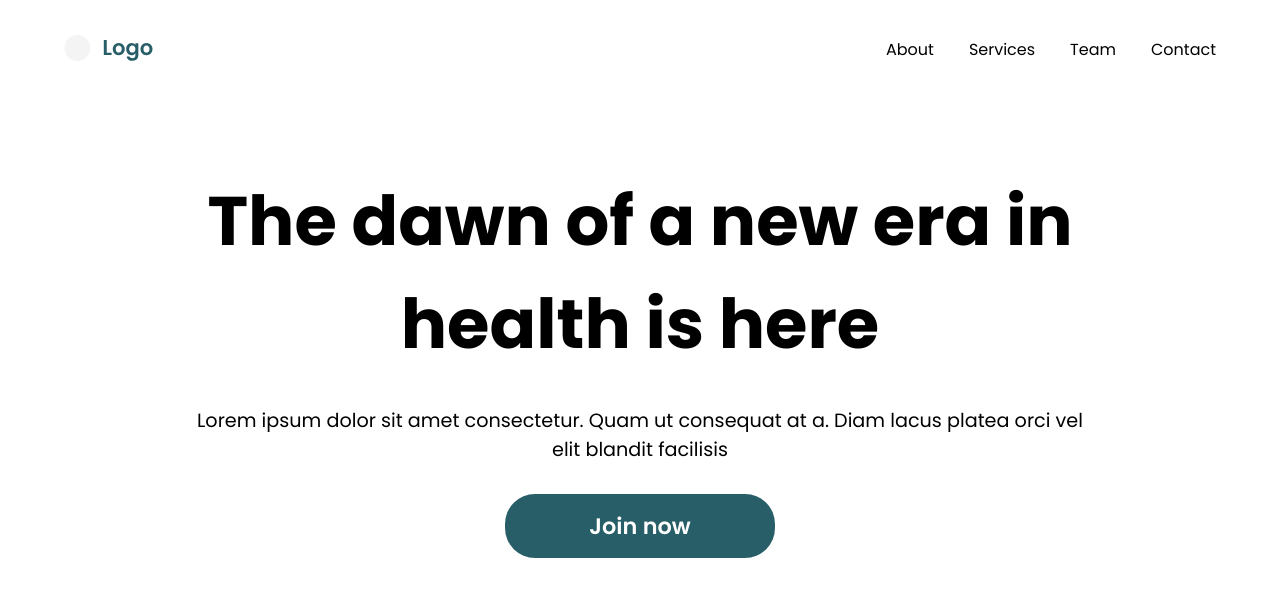
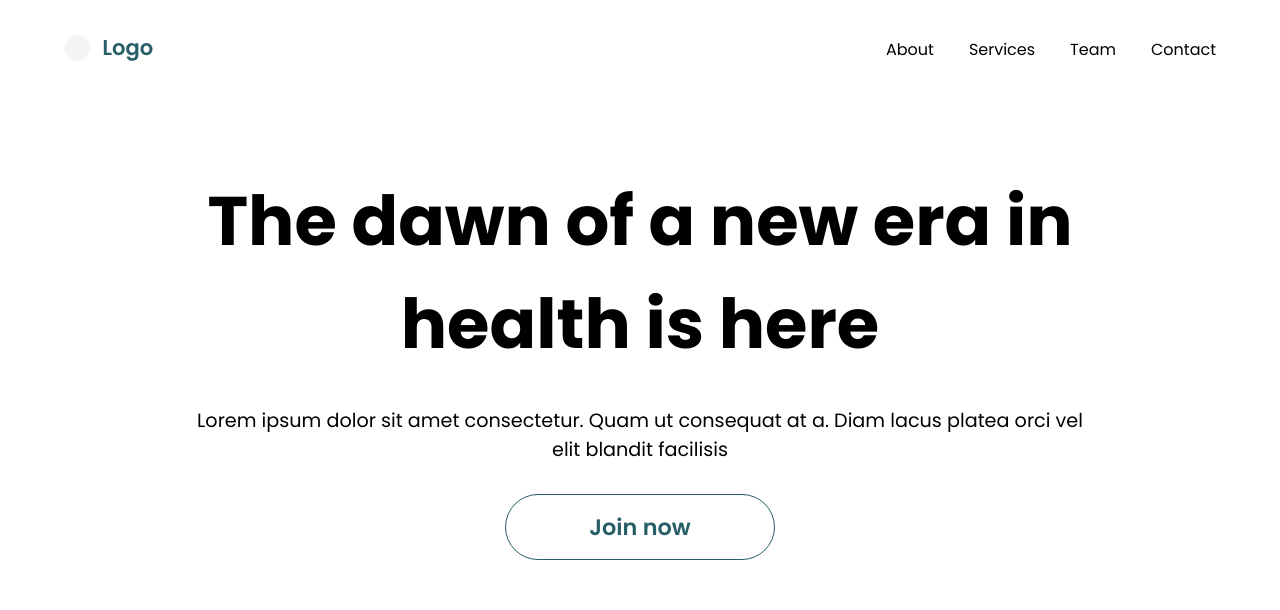
Before and after one commit to XavianMoody10/minimalistic, a plain HTML site: page index.html in a window 1280 px wide. Shown: the top 610 px of the page. Drawn offline with Linux system fonts and the light colour scheme.

Commit message:
Made reusable green button component for scss

```diff
--- a/assets/scripts/main.js
+++ b/assets/scripts/main.js
@@ -65,4 +65,27 @@ function toggleMobileNavigation(bool) {
   }
 }
 
+// Buttons
+function greenButtonAnimation() {
+  const buttons = document.querySelectorAll(".btn--green");
+  const buttonInners = document.querySelectorAll(
+    ".btn--green .btn--green__inner"
+  );
+
+  buttons.forEach((b, i) => {
+    b.addEventListener("mouseover", (e) => {
+      buttonInners[i].style.transform = "translateX(0%)";
+      b.style.color = "white";
+    });
+  });
+
+  buttons.forEach((b, i) => {
+    b.addEventListener("mouseleave", (e) => {
+      buttonInners[i].style.transform = "translateX(-100%)";
+      b.style.color = "#285e67";
+    });
+  });
+}
+
 toggleHamburgerMenu();
+greenButtonAnimation();
--- /dev/null
+++ b/assets/styles/components/_buttons.scss
@@ -0,0 +1,36 @@
+@use "../abstracts/variables" as *;
+
+.btn--green {
+  border: 1px solid $green-color;
+  border-radius: 35px;
+  color: $green-color;
+  font-size: 1.4rem;
+  font-weight: 600;
+  padding: 15px 0;
+  width: 80%;
+  max-width: 270px;
+  text-align: center;
+  transition-duration: 0.5s;
+  position: relative;
+  overflow-x: hidden;
+  background-color: transparent;
+
+  &__inner {
+    position: absolute;
+    top: 0;
+    left: 0;
+    bottom: 0;
+    right: 0;
+    width: 100%;
+    height: 100%;
+    background-color: $green-color;
+    transform: translateX(-100%);
+    transition-duration: 0.5s;
+    z-index: 10;
+  }
+
+  & span {
+    position: relative;
+    z-index: 10;
+  }
+}
--- a/assets/styles/components/_components.scss
+++ b/assets/styles/components/_components.scss
@@ -1 +1,2 @@
 @forward "hamburger-icon";
+@forward "buttons";
--- a/assets/styles/styles.scss
+++ b/assets/styles/styles.scss
@@ -35,18 +35,6 @@
 
   &__summary {
     text-align: center;
-  }
-
-  &__join-now-btn {
-    background-color: $green-color;
-    color: white;
-    padding: 15px 0;
-    width: 80%;
-    max-width: 270px;
-    text-align: center;
-    font-size: 1.4rem;
-    font-weight: 600;
-    border-radius: 30px;
   }
 }
 
--- a/index.html
+++ b/index.html
@@ -89,9 +89,15 @@
             lacus platea orci vel elit blandit facilisis
           </p>
 
-          <a href="##" class="hero-introduction__join-now-btn text--poppins">
-            Join now</a
+          <a
+            href="##"
+            class="hero-introduction__join-now-btn text--poppins btn--green"
           >
+            <div
+              class="hero-introduction-join-now-btn__inner btn--green__inner"
+            ></div>
+            <span>Join now</span>
+          </a>
         </div>
 
         <div class="hero-images">
```
Also changed, not shown: assets/styles/styles.css, 1 other file.
